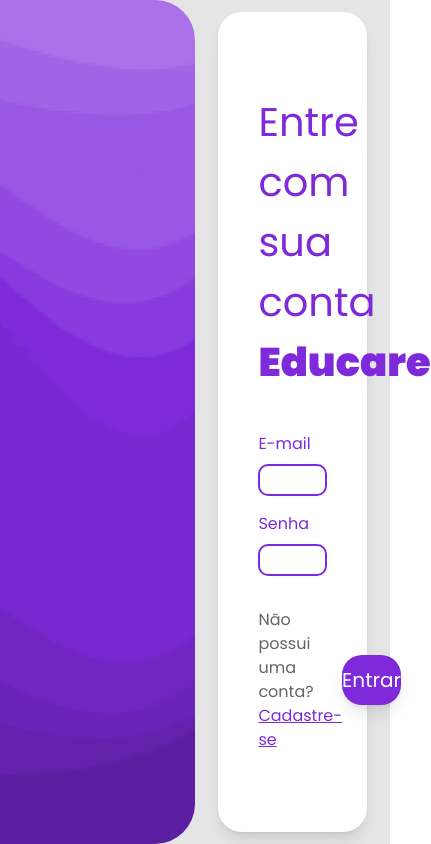
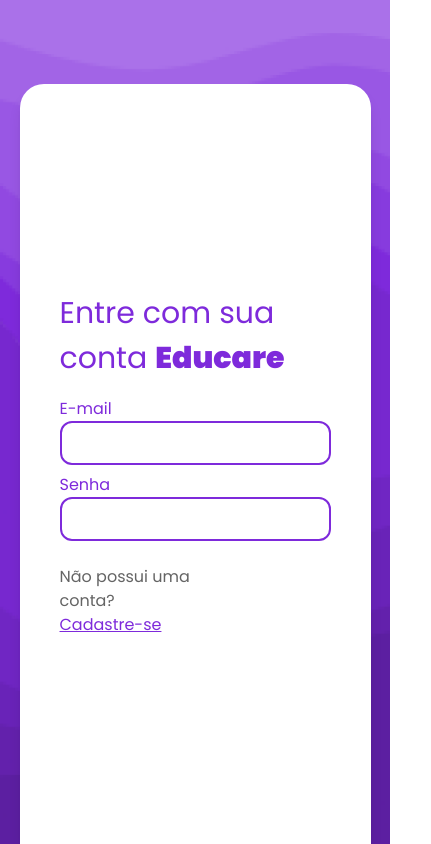
Before and after one commit to tarsojabbes/educare-frontend, a Next.js app: page /login in a window 390 px wide. Shown: the whole page, 431 px wide, since content can reach past the window. Built offline with nearby package versions, Linux system fonts and the light colour scheme.

Commit message:
Adiciona responsividade à página Login

```diff
--- a/pages/login.tsx
+++ b/pages/login.tsx
@@ -1,26 +1,46 @@
 import type { NextPage } from "next";
 import Link from "next/link";
-import Image from "next/image";
-import board from '/assets/scrum-board.svg';
-
 
 const Login: NextPage = () => {
   return (
-    <div className="bg-[#E5E5E5] h-[100vh] flex justify-between items-center flex-row-reverse">
-      <div className="h-[100vh] w-[50%] flex items-center justify-center">
+    <div className="h-[100vh]
+      flex flex-col md:flex-row justify-between items-center
+      bg-[#E5E5E5]">
 
-        <main className="bg-[#FFF] flex flex-col justify-around w-[38vw] items-start rounded-3xl gap-4 max-w-lg pt-20 pb-20 p-10 shadow-lg">
-          <h1 className="text-[40px] text-[#7E2ADB] mb-6">Entre com sua conta <span className="font-black">Educare</span></h1>
-          <form action="" className="flex flex-col justify-center items-start w-full gap-y-2 mb-2">
-            <label className="text-[#7E2ADB]">E-mail</label>
-            <input type="email" className="w-full h-8 border-solid border-2 border-[#7E2ADB] rounded-[10px] mb-2 px-2 focus:outline-none" />
-            <label className="text-[#7E2ADB]">Senha</label>
-            <input type="password" className="w-full h-8 border-solid border-2 border-[#7E2ADB] rounded-[10px] mb-2 px-2 focus:outline-none" />
+      <div className="h-[100vh] w-[50%] md:w-[75%] lg:w-[50%]
+      flex flex-col items-center justify-end md:flex-row-reverse md:justify-center md:absolute md:right-0
+      z-50">
+        <main className="h-[90%] md:h-fit w-[90vw] sm:w-[80vw] md:w-[60vw] lg:w-[38vw] pt-20 pb-20 p-10
+              flex flex-col justify-center items-center
+              bg-[#FFF] rounded-t-3xl md:rounded-3xl shadow-lg">
+                <h1 className="text-[30px] md:text-[36px] lg:text-[40px] text-[#7E2ADB]">
+                  Entre com sua conta <span className="font-black">Educare</span>
+                </h1>
+                <form className="w-full flex flex-col justify-center items-start pt-4 pb-4">
+                  <label className="text-[#7E2ADB]">
+                    E-mail
+                  </label>
+                  <input type="email" className="w-full mb-2 px-2 py-2
+                  rounded-[12px] md:rounded-[16px] lg:rounded-[16px]
+                  border-solid border-2 border-[#7E2ADB] focus:outline-none" />
+                  <label className="text-[#7E2ADB]">
+                    Senha
+                  </label>
+                  <input type="password" className="w-full mb-2 px-2 py-2
+                  border-solid border-2 border-[#7E2ADB] focus:outline-none
+                  rounded-[12px] md:rounded-[16px] lg:rounded-[16px]" />
                 </form>
-          <div className="flex justify-between items-center w-full">
-
-          <span className="text-[#646464]">Não possui uma conta? <br/><a className="underline text-[#7E2ADB] cursor-pointer">Cadastre-se</a></span>
-            <button className="bg-[#7E2ADB] text-white text-[20px] rounded-[20px] w-[150px] h-[50px] shadow-lg">
+                <div className="w-full flex justify-between items-center">
+                  <span className="text-[#646464]">
+                    Não possui uma conta? <br/>
+                    <a className="underline text-[#7E2ADB] cursor-pointer">
+                      Cadastre-se
+                    </a>
+                  </span>
+                  <button className="h-[40px] md:h-[50px] w-[150px] md:w-[170px]
+                  text-white text-[14px] sm:text-[16px] md:text-[18px] lg:text-[20px]
+                  rounded-[12px] md:rounded-[16px] lg:rounded-[20px]
+                  bg-[#7E2ADB]shadow-lg">
                     <Link href="/#">
                       Entrar
                     </Link>
@@ -29,8 +49,10 @@
         </main>
       </div>
 
-      <aside className="max-w-[50vw] pl-10 pt-10 w-[50%] h-[100vh] rounded-r-[40px] bg-cover bg-[url('../assets/waves-bg.png')] bg-no-repeat">
-
+      <aside className="h-screen md:h-screen w-[100%] md:w-[25%] lg:w-[50%] pl-10 pt-10
+        md:block absolute
+        md:rounded-r-[40px]
+        bg-cover bg-[url('../assets/waves-bg.png')] bg-no-repeat">
         </aside>
     </div>
 
```
Lines whose indentation alone changed are shown as unchanged.
